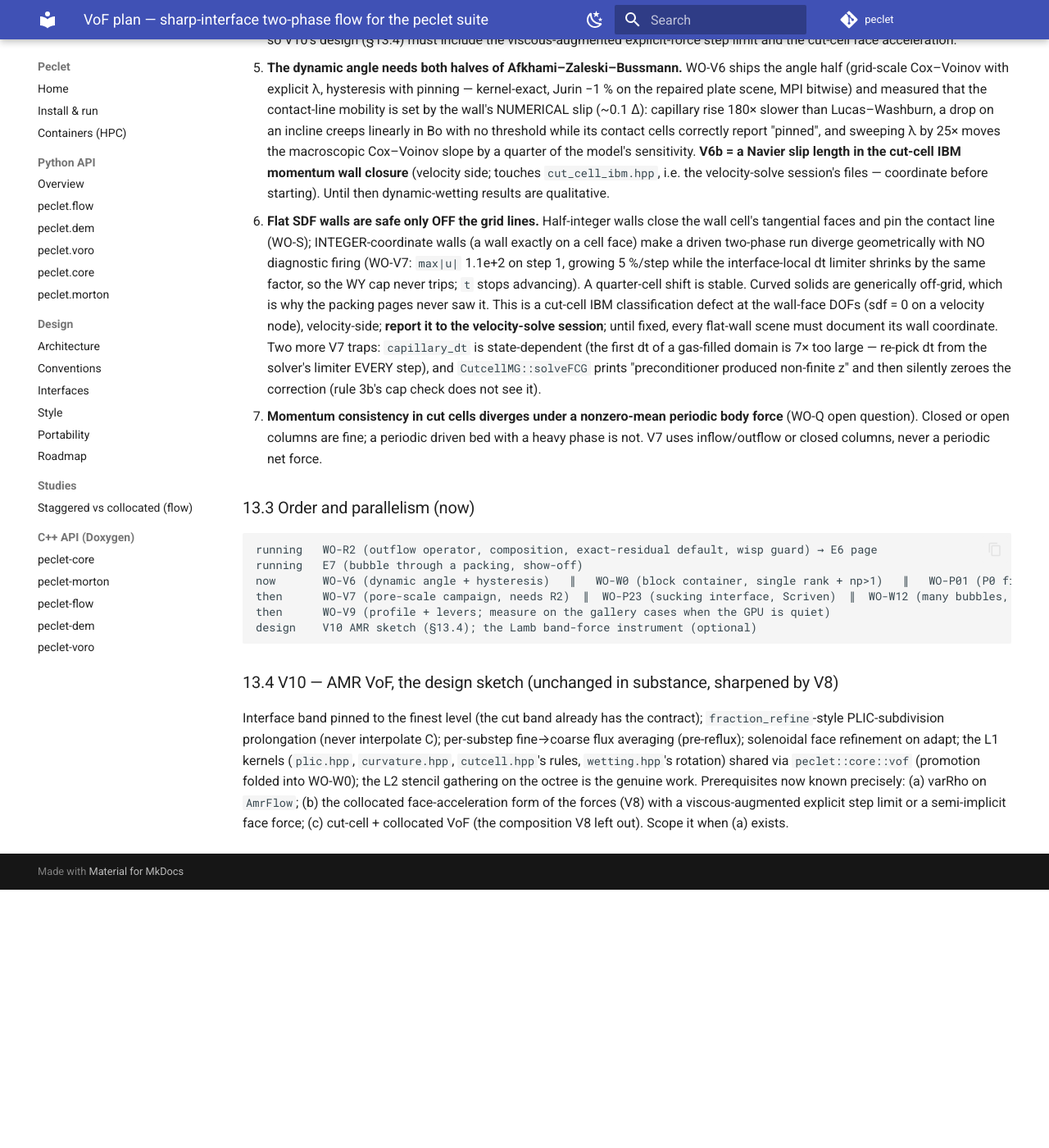
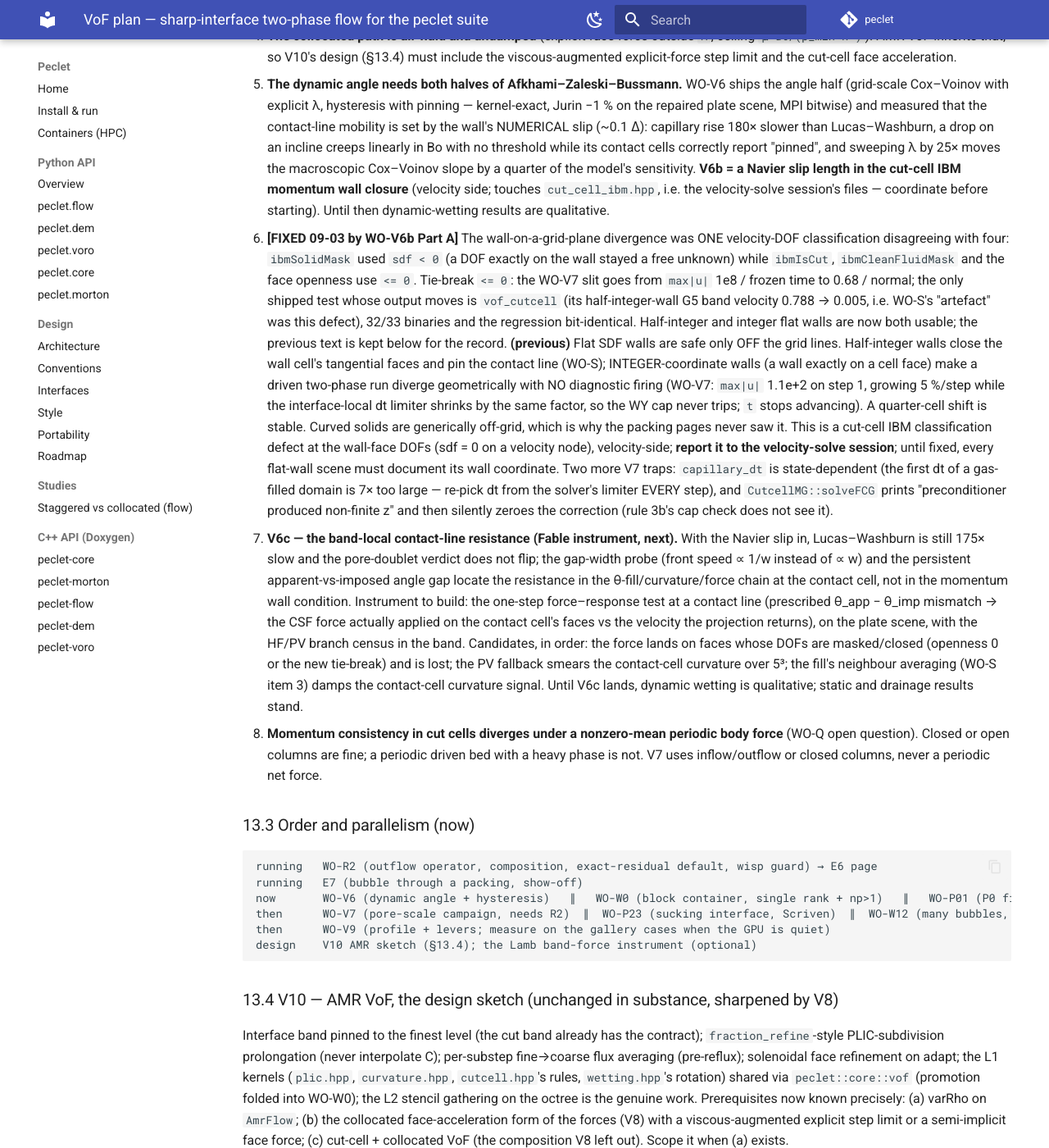
Before and after one commit to computational-chemical-engineering/peclet, an MkDocs documentation site: the page built from docs/VOF_PLAN.md, in a window 1280 px wide and 1400 px high, scrolled down 23142 px. Shown: the whole window at 82% size. Built offline with MkDocs 1.6.1 and Material for MkDocs 9.7.7, drawn with Linux system fonts in a browser that asks for light colours; comment, search, counter and statistics services are not loaded; before the commit the page ends 24227 px from its top, so only the background shows below that; some of the changed text lies outside the part shown.

Commit message:
VOF_PLAN §13: WO-V6b landed (wall-plane divergence fixed; slip closure); V6c = band-local contact-line resistance, the next Fable instrument
Co-Authored-By: Claude Fable 5.1 <noreply@anthropic.com>
Claude-Session: https://claude.ai/code/session_01Qa1K4Gwa3HaM7hQMg4qLqX

```diff
--- a/docs/VOF_PLAN.md
+++ b/docs/VOF_PLAN.md
@@ -1036,7 +1036,7 @@ pattern — the ABC counterpart of the V4 rule).
   orders of flux divergence on Hysing 2, nothing else moves), and adds the advector wisp guard.
   Also found: `max_open_divergence()` MUTATES the velocity at an outflow (non-mutating sibling
   `max_open_divergence_projected()`; the default is a user decision).
-- Pending (09-03 00:30): E6/E7 pages, WO-P23, WO-W12 running; **WO-V6b (Navier slip) next, coordinated with the velocity-solve session**; WO-V9 after them; V7's page needs a frozen render (~6 h) before publication.
+- Pending (09-03 00:30): E6/E7 pages, WO-P23, WO-W12 running; WO-V6b LANDED; **V6c next (Fable)**; WO-V9 after them; V7's page needs a frozen render (~6 h) before publication.
 
 ## 13. Revised ladder for the remainder (2026-09-02, evening) — review and execution plan
 
@@ -1056,7 +1056,7 @@ gates, twice-failed gates escalate.
 | V5b static θ | **done 09-02** (WO-S) | ≤1.3° for θ ≤ 90°, −3.6° at 120°; Jurin inconclusive |
 | V-BC open boundaries | **done 09-02** (WO-R + WO-R2) | outflow operator fixed on BOTH faces (Nusselt film at ratio 100/1000 within 0.2 %); cut-cell × boundary composed; `enable_vof` sets the exact residual and the wisp guard; open: a gas stream over a pool at ratio 1000 still stirs the pool (~3 % of the inlet speed) |
 | V8 collocated (minimal) | **done 09-02** (WO-T) | all-fluid, rated ratio ~100; cut-cell + collocated = later |
-| V6 dynamic θ / hysteresis | **done 09-02 (angle half)** (WO-V6) | Cox–Voinov + pinning exact at the kernel level, Jurin −1 %; contact-line MOBILITY is 180× too low: the velocity-side Navier slip is missing → **V6b** |
+| V6 dynamic θ / hysteresis | **done 09-02/03 (angle half + Navier slip)** (WO-V6, WO-V6b) | Cox–Voinov + pinning exact; Jurin −1 %; slip closure exact at the float floor, Cox–Voinov slip sensitivity −22 %; **contact-line mobility still ~175× low and the bottleneck is in the WETTING BAND, not the wall condition** (front speed ∝ 1/w, apparent 70° vs imposed 37°) → **V6c** (Fable instrument) |
 | V7 pore-scale campaign | **run 09-02/03** (WO-V7) | drainage right at every Ca; **imbibition inverted** (contact-line mobility, V6b) — the campaign's binding limitation; page drafted, NOT frozen |
 | V9 performance | after E7 (WO-V9) | profile first on the gallery cases, then the levers |
 | V10 AMR | design only (§13.4) | blocked on varRho-on-AMR and cut-cell + collocated |
@@ -1096,7 +1096,15 @@ gates, twice-failed gates escalate.
    the model's sensitivity. **V6b = a Navier slip length in the cut-cell IBM momentum wall
    closure** (velocity side; touches `cut_cell_ibm.hpp`, i.e. the velocity-solve session's
    files — coordinate before starting). Until then dynamic-wetting results are qualitative.
-6. **Flat SDF walls are safe only OFF the grid lines.** Half-integer walls close the wall cell's
+6. **[FIXED 09-03 by WO-V6b Part A]** The wall-on-a-grid-plane divergence was ONE velocity-DOF
+   classification disagreeing with four: `ibmSolidMask` used `sdf < 0` (a DOF exactly on the
+   wall stayed a free unknown) while `ibmIsCut`, `ibmCleanFluidMask` and the face openness use
+   `<= 0`. Tie-break `<= 0`: the WO-V7 slit goes from `max|u|` 1e8 / frozen time to 0.68 /
+   normal; the only shipped test whose output moves is `vof_cutcell` (its half-integer-wall G5
+   band velocity 0.788 → 0.005, i.e. WO-S's "artefact" was this defect), 32/33 binaries and the
+   regression bit-identical. Half-integer and integer flat walls are now both usable; the
+   previous text is kept below for the record.
+   **(previous)** Flat SDF walls are safe only OFF the grid lines. Half-integer walls close the wall cell's
    tangential faces and pin the contact line (WO-S); INTEGER-coordinate walls (a wall exactly on
    a cell face) make a driven two-phase run diverge geometrically with NO diagnostic firing
    (WO-V7: `max|u|` 1.1e+2 on step 1, growing 5 %/step while the interface-local dt limiter
@@ -1108,7 +1116,19 @@ gates, twice-failed gates escalate.
    is state-dependent (the first dt of a gas-filled domain is 7× too large — re-pick dt from the
    solver's limiter EVERY step), and `CutcellMG::solveFCG` prints "preconditioner produced
    non-finite z" and then silently zeroes the correction (rule 3b's cap check does not see it).
-7. **Momentum consistency in cut cells diverges under a nonzero-mean periodic body force**
+7. **V6c — the band-local contact-line resistance (Fable instrument, next).** With the Navier
+   slip in, Lucas–Washburn is still 175× slow and the pore-doublet verdict does not flip; the
+   gap-width probe (front speed ∝ 1/w instead of ∝ w) and the persistent apparent-vs-imposed
+   angle gap locate the resistance in the θ-fill/curvature/force chain at the contact cell,
+   not in the momentum wall condition. Instrument to build: the one-step force–response test at
+   a contact line (prescribed θ_app − θ_imp mismatch → the CSF force actually applied on the
+   contact cell's faces vs the velocity the projection returns), on the plate scene, with the
+   HF/PV branch census in the band. Candidates, in order: the force lands on faces whose DOFs
+   are masked/closed (openness 0 or the new tie-break) and is lost; the PV fallback smears the
+   contact-cell curvature over 5³; the fill's neighbour averaging (WO-S item 3) damps the
+   contact-cell curvature signal. Until V6c lands, dynamic wetting is qualitative; static and
+   drainage results stand.
+8. **Momentum consistency in cut cells diverges under a nonzero-mean periodic body force**
    (WO-Q open question). Closed or open columns are fine; a periodic driven bed with a heavy
    phase is not. V7 uses inflow/outflow or closed columns, never a periodic net force.
 
```
